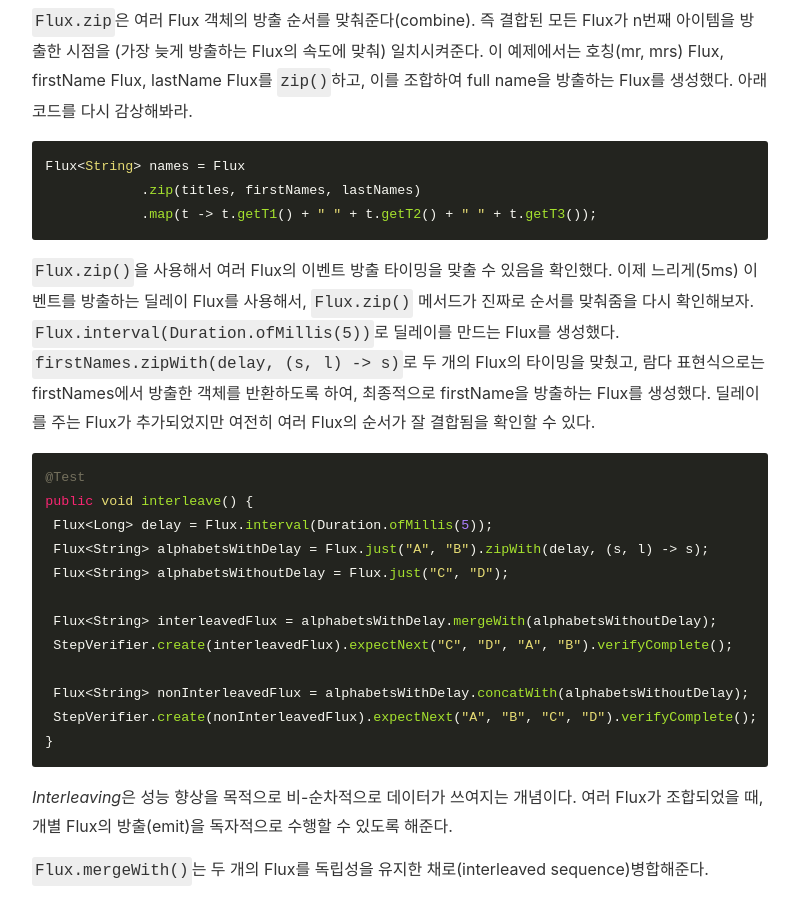
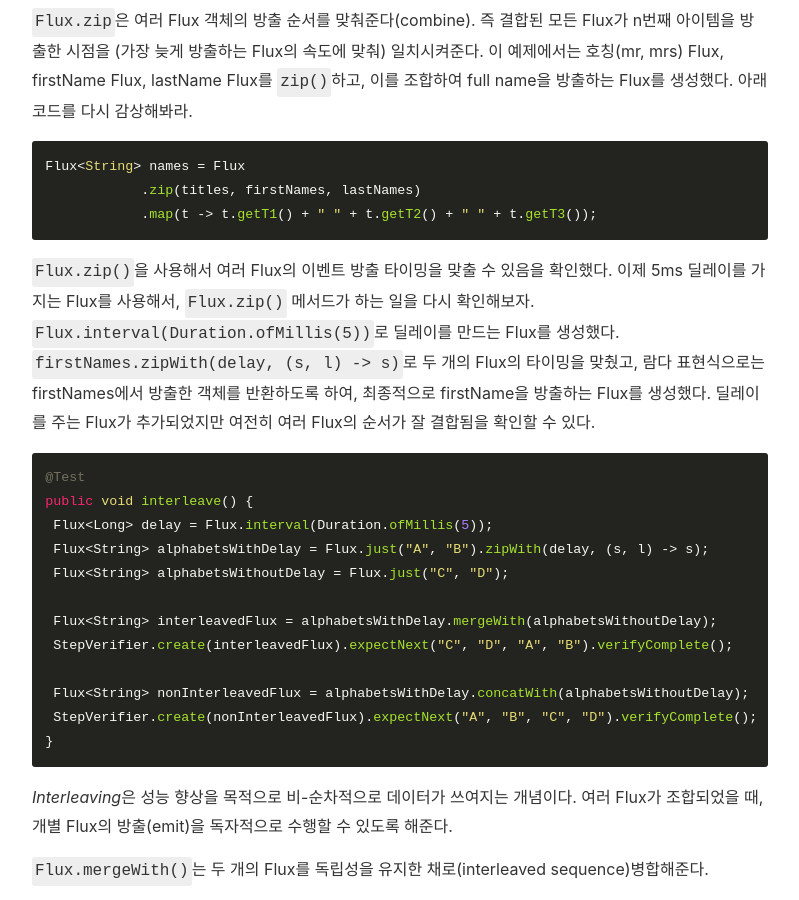
Before and after one commit to countingmars/countingmars.github.io, a Jekyll site: the page built from _posts/2018-08-15-reactor-core-tutorial.markdown, in a window 1280 px wide and 900 px high, scrolled down 3784 px. Shown: the whole window, without its empty margins (240-1039 px from the left). Built offline with Jekyll 4.4.1, drawn with Linux system fonts in a browser that asks for light colours; nearby versions of some CDN libraries.

Commit message:
reactor core tutorial

````diff
--- a/_posts/2018-08-15-reactor-core-tutorial.markdown
+++ b/_posts/2018-08-15-reactor-core-tutorial.markdown
@@ -148,7 +148,7 @@ Flux<String> names = Flux
             .map(t -> t.getT1() + " " + t.getT2() + " " + t.getT3());
 ```
 
-`Flux.zip()`을 사용해서 여러 Flux의 이벤트 방출 타이밍을 맞출 수 있음을 확인했다. 이제 느리게(5ms) 이벤트를 방출하는 딜레이 Flux를 사용해서, `Flux.zip()` 메서드가 진짜로 순서를 맞춰줌을 다시 확인해보자.
+`Flux.zip()`을 사용해서 여러 Flux의 이벤트 방출 타이밍을 맞출 수 있음을 확인했다. 이제 5ms 딜레이를 가지는 Flux를 사용해서, `Flux.zip()` 메서드가 하는 일을 다시 확인해보자.
 `Flux.interval(Duration.ofMillis(5))`로 딜레이를 만드는 Flux를 생성했다.
 `firstNames.zipWith(delay, (s, l) -> s)`로 두 개의 Flux의 타이밍을 맞췄고, 람다 표현식으로는 firstNames에서 방출한 객체를 반환하도록 하여, 최종적으로 firstName을 방출하는 Flux를 생성했다.
 딜레이를 주는 Flux가 추가되었지만 여전히 여러 Flux의 순서가 잘 결합됨을 확인할 수 있다.
````
